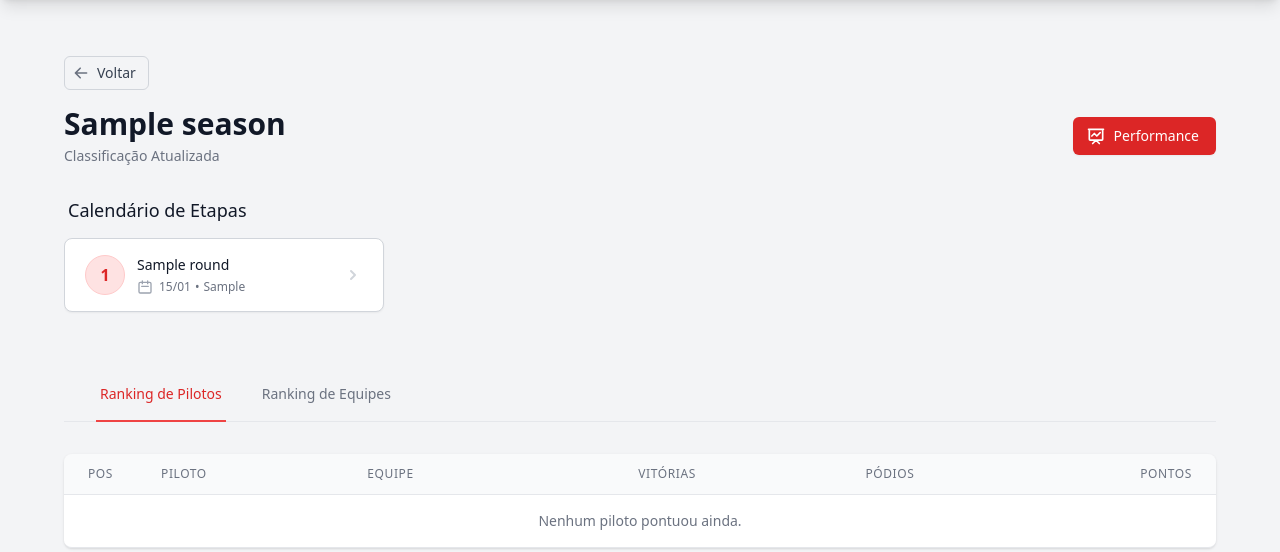
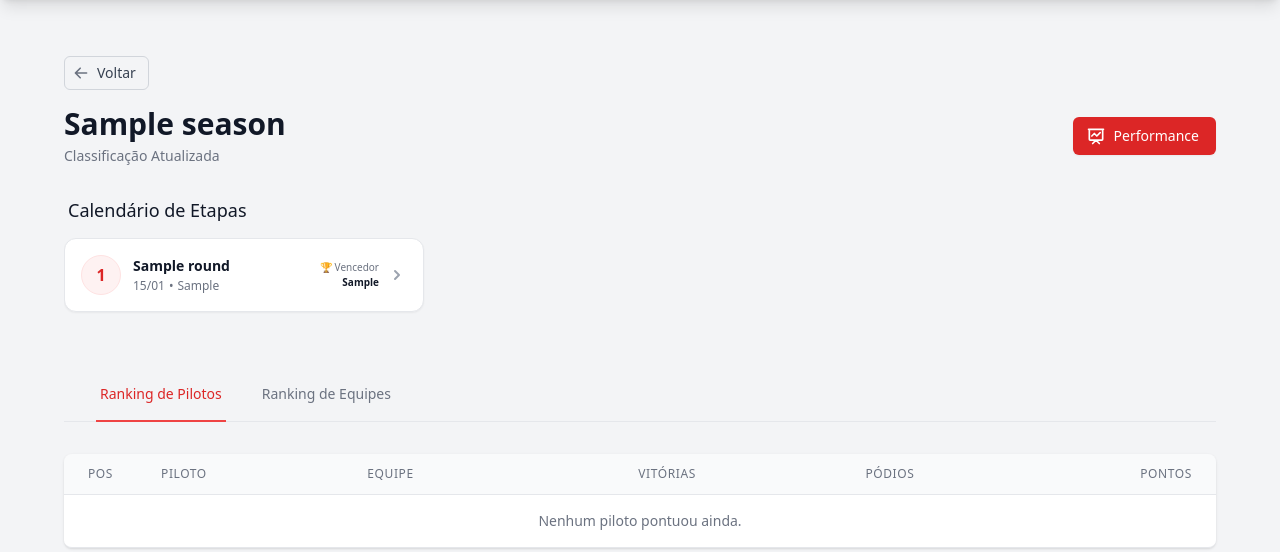
Before and after one commit to jailsonmendesjr/kart-championship, a Django app: page /season/1/ in a window 1280 px wide. Shown: the part 64-616 px from the top of the page. Run offline with Django 4.2, Linux system fonts and the light colour scheme; tables that the repository leaves empty hold one stand-in row (values such as "Sample post"); some libraries are stand-ins or nearby versions.

Commit message:
Novo Card Etapas Desktop

```diff
--- a/templates/championship/season_detail.html
+++ b/templates/championship/season_detail.html
@@ -51,29 +51,37 @@
 
         <div class="flex overflow-x-auto pb-4 space-x-4 snap-x snap-mandatory scrollbar-hide">
             {% for round in rounds_list %}
+
             <a href="{% url 'round_detail' season.id round.id %}"
-               class="flex-none w-80 snap-center relative rounded-lg border border-gray-300 bg-white px-5 py-4 shadow-sm flex items-center space-x-3 hover:border-red-400 focus:outline-none focus:ring-2 focus:ring-offset-2 focus:ring-red-500 hover:shadow-md transition-all">
-                <div class="flex-shrink-0">
-                    <div class="h-10 w-10 rounded-full bg-red-100 flex items-center justify-center text-red-600 font-bold border border-red-200">
+               class="flex-none w-[360px] snap-center bg-white border border-gray-200 rounded-xl p-4 shadow-sm flex items-center justify-between hover:border-red-400 active:bg-gray-50 transition-all">
+
+                <div class="flex items-center space-x-3 min-w-0">
+                    <div class="flex-shrink-0 h-10 w-10 rounded-full bg-red-50 flex items-center justify-center text-red-600 font-bold border border-red-100">
                         {{ round.order }}
                     </div>
+
+                    <div class="min-w-0">
+                        <p class="text-sm font-bold text-gray-900 truncate">{{ round.name }}</p>
+                        <p class="text-xs text-gray-500 truncate flex items-center mt-0.5">
+                            {{ round.date|date:"d/m" }} <span class="mx-1">•</span> {{ round.location }}
+                        </p>
+                    </div>
                 </div>
-                <div class="flex-1 min-w-0">
-                    <span class="absolute inset-0" aria-hidden="true"></span>
-                    <p class="text-sm font-medium text-gray-900 truncate">{{ round.name }}</p>
-                    <p class="text-xs text-gray-500 truncate flex items-center mt-1">
-                        <svg class="mr-1.5 h-4 w-4 text-gray-400" fill="none" stroke="currentColor" viewBox="0 0 24 24">
-                            <path stroke-linecap="round" stroke-linejoin="round" stroke-width="2" d="M8 7V3m8 4V3m-9 8h10M5 21h14a2 2 0 002-2V7a2 2 0 00-2-2H5a2 2 0 00-2 2v12a2 2 0 002 2z"></path>
-                        </svg>
-                        {{ round.date|date:"d/m" }} <span class="mx-1">•</span> {{ round.location }}
-                    </p>
-                </div>
-                <div>
-                    <svg class="h-5 w-5 text-gray-300" xmlns="http://www.w3.org/2000/svg" viewBox="0 0 20 20" fill="currentColor">
+
+                <div class="flex items-center flex-shrink-0 ml-3">
+                    {% if round.winner %}
+                        <div class="text-[10px] text-right mr-2">
+                            <span class="block text-gray-500">🏆 Vencedor</span>
+                            <span class="text-gray-900 font-bold truncate max-w-[80px]">{{ round.winner }}</span>
+                        </div>
+                    {% endif %}
+
+                    <svg class="h-5 w-5 text-gray-400" xmlns="http://www.w3.org/2000/svg" viewBox="0 0 20 20" fill="currentColor">
                         <path fill-rule="evenodd" d="M7.293 14.707a1 1 0 010-1.414L10.586 10 7.293 6.707a1 1 0 011.414-1.414l4 4a1 1 0 010 1.414l-4 4a1 1 0 01-1.414 0z" clip-rule="evenodd" />
                     </svg>
                 </div>
             </a>
+
             {% empty %}
             <div class="w-full text-center py-6 border-2 border-dashed border-gray-300 rounded-lg flex-none snap-center">
                 <p class="text-gray-500">Nenhuma etapa cadastrada ainda.</p>
```
